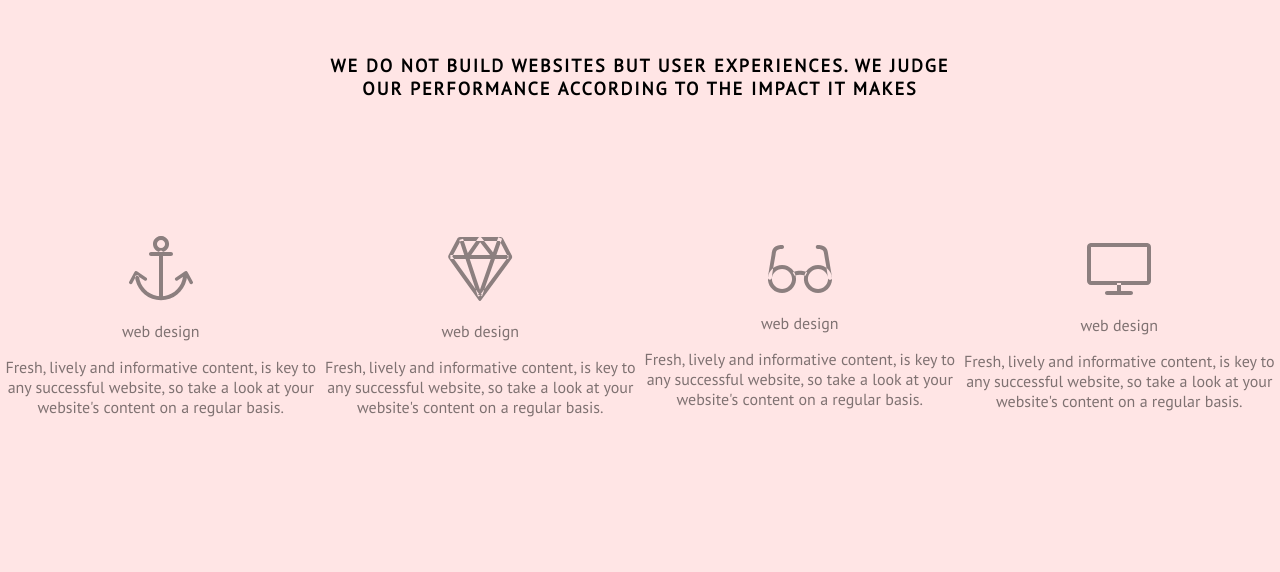
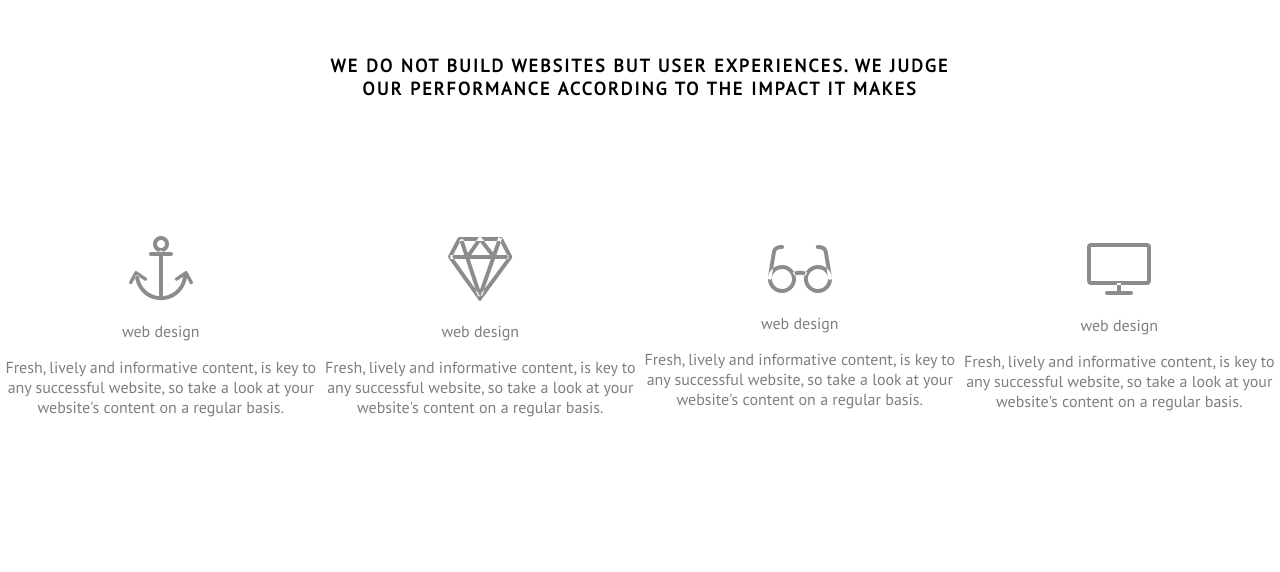
Before and after one commit to SerPUA/HW, a plain HTML site: page hw_02_03_1/index_02_03_1.html in a window 1280 px wide. Shown: the part 228-800 px from the top of the page. Drawn offline with Linux system fonts and the light colour scheme.

Commit message:
Исправлен бекграунд

```diff
--- a/hw_02_03_1/style_02_03_1.css
+++ b/hw_02_03_1/style_02_03_1.css
@@ -1,6 +1,6 @@
 *{transition: all .1s ease-in;}
 body{
-    background-color: #ffe5e5;
+
     margin: 0;
     padding: 0;
     width: 100%;
```
